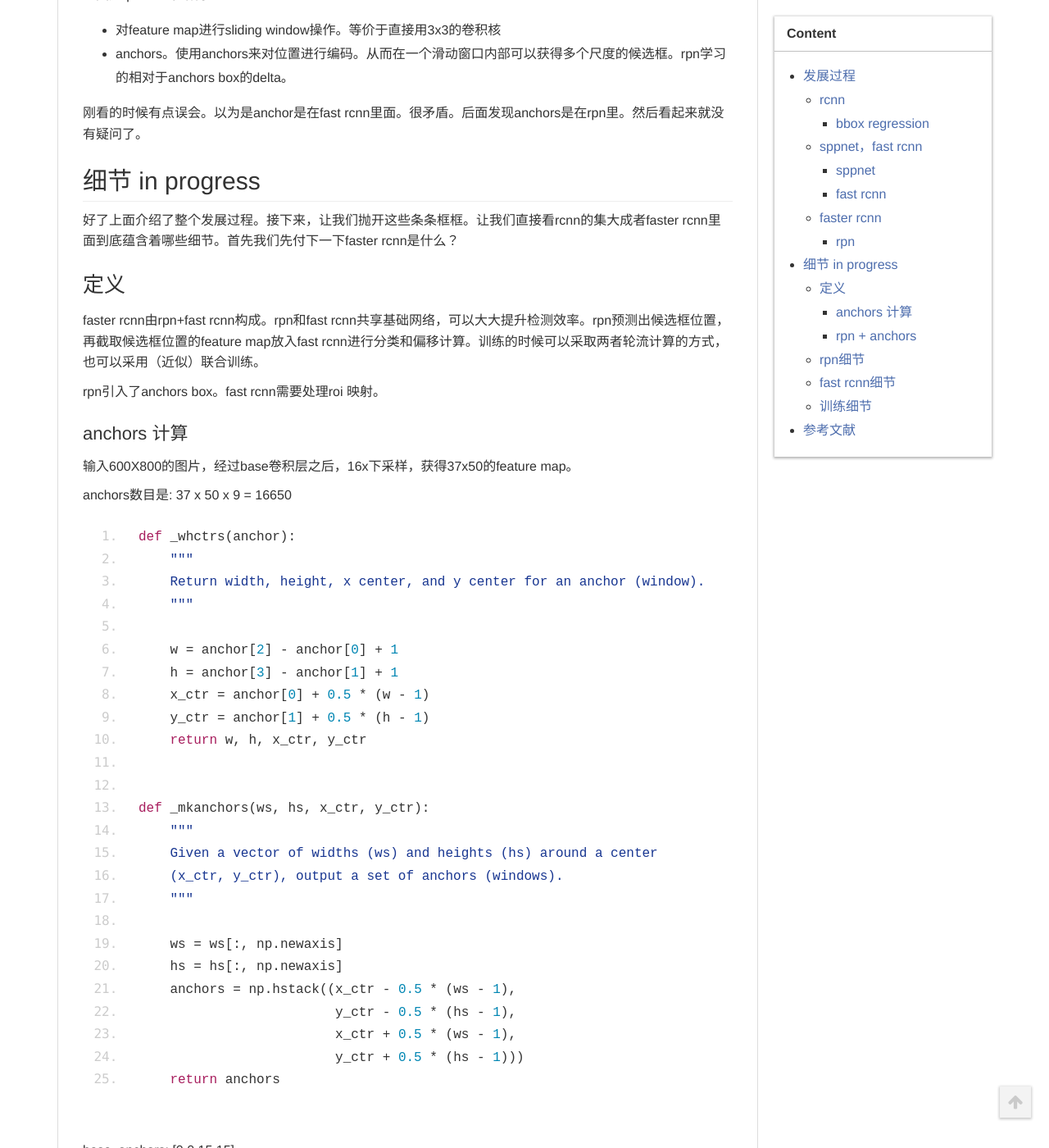
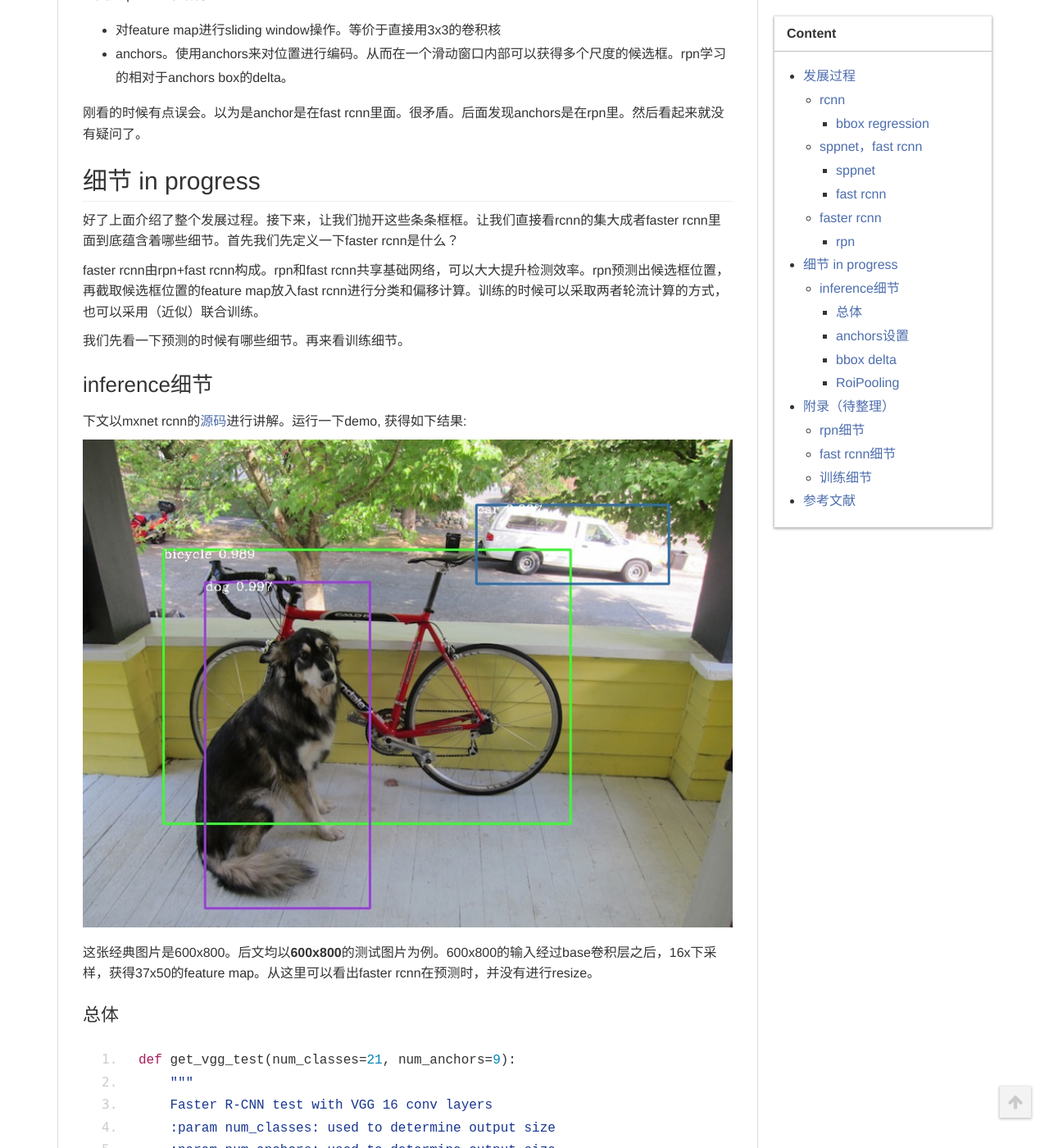
Before and after one commit to vsooda/vsooda.github.io, a Jekyll site: the page built from _posts/2018-02-22-faster-rcnn.markdown, in a window 1280 px wide and 1400 px high, scrolled down 4289 px. Shown: the whole window at 82% size. Built offline with Jekyll 4.4.1, drawn with Linux system fonts in a browser that asks for light colours; formulas are drawn with MathJax 3; some of the changed text lies outside the part shown.

Commit message:
faster rcnn

````diff
--- a/_posts/2018-02-22-faster-rcnn.markdown
+++ b/_posts/2018-02-22-faster-rcnn.markdown
@@ -114,91 +114,24 @@
 
 ## 细节 in progress
 
-好了上面介绍了整个发展过程。接下来，让我们抛开这些条条框框。让我们直接看rcnn的集大成者faster rcnn里面到底蕴含着哪些细节。首先我们先付下一下faster rcnn是什么？
-
-### 定义
+好了上面介绍了整个发展过程。接下来，让我们抛开这些条条框框。让我们直接看rcnn的集大成者faster rcnn里面到底蕴含着哪些细节。首先我们先定义一下faster rcnn是什么？
 
 faster rcnn由rpn+fast rcnn构成。rpn和fast rcnn共享基础网络，可以大大提升检测效率。rpn预测出候选框位置，再截取候选框位置的feature map放入fast rcnn进行分类和偏移计算。训练的时候可以采取两者轮流计算的方式，也可以采用（近似）联合训练。
 
-rpn引入了anchors box。fast rcnn需要处理roi 映射。
+我们先看一下预测的时候有哪些细节。再来看训练细节。
 
-#### anchors 计算
+### inference细节
 
-输入600X800的图片，经过base卷积层之后，16x下采样，获得37x50的feature map。
+下文以mxnet rcnn的[源码](https://github.com/apache/incubator-mxnet/tree/master/example/rcnn)进行讲解。运行一下demo, 获得如下结果:
 
-anchors数目是: 37 x 50 x 9 = 16650
+![](http://vsooda.github.io/assets/faster_rcnn/dog_result.jpg)
+
+这张经典图片是600x800。后文均以**600x800**的测试图片为例。600x800的输入经过base卷积层之后，16x下采样，获得37x50的feature map。从这里可以看出faster rcnn在预测时，并没有进行resize。
+
+#### 总体
 
 ```python
-def _whctrs(anchor):
-    """
-    Return width, height, x center, and y center for an anchor (window).
-    """
-
-    w = anchor[2] - anchor[0] + 1
-    h = anchor[3] - anchor[1] + 1
-    x_ctr = anchor[0] + 0.5 * (w - 1)
-    y_ctr = anchor[1] + 0.5 * (h - 1)
-    return w, h, x_ctr, y_ctr
-
-
-def _mkanchors(ws, hs, x_ctr, y_ctr):
-    """
-    Given a vector of widths (ws) and heights (hs) around a center
-    (x_ctr, y_ctr), output a set of anchors (windows).
-    """
-
-    ws = ws[:, np.newaxis]
-    hs = hs[:, np.newaxis]
-    anchors = np.hstack((x_ctr - 0.5 * (ws - 1),
-                         y_ctr - 0.5 * (hs - 1),
-                         x_ctr + 0.5 * (ws - 1),
-                         y_ctr + 0.5 * (hs - 1)))
-    return anchors
-```
-
-![](../assets/faster_rcnn/generate_anchors.png)
-
-base_anchors: [0 0 15 15]
-
-![](../assets/faster_rcnn/ratio_enum.png)
-
-ratio_anchors:
-
-```
-array([ -3.5,   2. ,  18.5,  13. ]),
-array([  0.,   0.,  15.,  15.]),
-array([  2.5,  -3. ,  12.5,  18. ])
-```
-
-再通过scale_enum:
-
-![](../assets/faster_rcnn/scale_enum.png)
-
-![](../assets/faster_rcnn/orig_anchors.png)
-
-以上anchors，加上每个网格的偏移:
-
-```
-0 0 0 0
-16 0 16 0
-32 0 32 0
-...
-768 576 768 576
-784 576 784 576
-```
-
-anchors大小变成变成1850x9x4。
-
-#### rpn + anchors
-
-rpn输出scores: 1x9x37x50
-
-bbox delta大小: 1x36x37x50
-
-为什么大小是这样的？要看一下rpn网络构造了。
-
-```python
-def get_vgg_test(num_classes=config.NUM_CLASSES, num_anchors=config.NUM_ANCHORS):
+def get_vgg_test(num_classes=21, num_anchors=9):
     """
     Faster R-CNN test with VGG 16 conv layers
     :param num_classes: used to determine output size
@@ -238,16 +171,16 @@
 
     rois = mx.symbol.Custom(
         cls_prob=rpn_cls_prob_reshape, bbox_pred=rpn_bbox_pred, im_info=im_info, name='rois',
-        op_type='proposal', feat_stride=config.RPN_FEAT_STRIDE,
+        op_type='proposal', feat_stride=16,
         scales=tuple(config.ANCHOR_SCALES), ratios=tuple(config.ANCHOR_RATIOS),
-        rpn_pre_nms_top_n=config.TEST.RPN_PRE_NMS_TOP_N, rpn_post_nms_top_n=config.TEST.RPN_POST_NMS_TOP_N,
-        threshold=config.TEST.RPN_NMS_THRESH, rpn_min_size=config.TEST.RPN_MIN_SIZE)
+        rpn_pre_nms_top_n=6000, rpn_post_nms_top_n=300,
+        threshold=0.7, rpn_min_size=16)
 
     _, out_shape, _ = rois.infer_shape(data=input_data_shape)
     print('rois shape: ', out_shape)  # 300x5
     # Fast R-CNN
     pool5 = mx.symbol.ROIPooling(
-        name='roi_pool5', data=relu5_3, rois=rois, pooled_size=(7, 7), spatial_scale=1.0 / config.RCNN_FEAT_STRIDE)
+        name='roi_pool5', data=relu5_3, rois=rois, pooled_size=(7, 7), spatial_scale=1.0 / 16)
     _, out_shape, _ = pool5.infer_shape(data=input_data_shape)
     print('pool5 shape: ', out_shape)  # 300x512x7x7
     # group 6
@@ -274,11 +207,11 @@
     return group
 ```
 
-已经在上面的加上每层的输出大小。应该一目了然了吧。
+已经在上面的源码加上每层的输出大小。应该一目了然了吧。
 
-需要注意的是rpn的输出一定会是固定大小(topN: 300), 否则就不是静态图了？
+需要注意的是rpn的输出一定会是固定大小(topN: 300), 否则就不是静态图了。
 
-但是通过层层过滤，会不会导致proposal不够topN呢。有可能。如果不够，则进行随机重复。这部分逻辑在proposal里面处理。
+但是通过层层过滤，会不会导致proposal不够topN呢？答案是：有可能。如果不够，则进行随机重复。这部分逻辑在proposal里面处理。
 
 ```python
  if len(keep) < post_nms_topN:
@@ -286,7 +219,157 @@
             keep = np.hstack((keep, pad))
 ```
 
+从上面网络结构可以看出，fast rcnn网络就剩下几个全连接层了，都是**常规操作**。
 
+现在放上这张图，就很清晰了吧。
+
+<img src="http://vsooda.github.io/assets/faster_rcnn/fast_rcnn.png" style="width:500px">
+
+现在剩下的所有细节都在`proposal`层了。怎么对rpn的输出进行处理，然后拿回来roi来到fast rcnn网络里面进行RoiPooling等后续操作呢？具体来说就是:
+
+* anchors怎么设置的
+* bbox delta是怎么算的呢？
+* 坐标在feature map大小还是原图大小还是0-1归一化范围呢？
+
+####  anchors设置
+
+anchors数目是: 37 x 50 x 9 = 16650
+
+先列一下后面会用到的bbox util函数:
+```python
+# xyxy to whxy
+def _whctrs(anchor):
+    """
+    Return width, height, x center, and y center for an anchor (window).
+    """
+    w = anchor[2] - anchor[0] + 1
+    h = anchor[3] - anchor[1] + 1
+    x_ctr = anchor[0] + 0.5 * (w - 1)
+    y_ctr = anchor[1] + 0.5 * (h - 1)
+    return w, h, x_ctr, y_ctr
+
+# whxy to xyxy
+def _mkanchors(ws, hs, x_ctr, y_ctr):
+    """
+    Given a vector of widths (ws) and heights (hs) around a center
+    (x_ctr, y_ctr), output a set of anchors (windows).
+    """
+    ws = ws[:, np.newaxis]
+    hs = hs[:, np.newaxis]
+    anchors = np.hstack((x_ctr - 0.5 * (ws - 1),
+                         y_ctr - 0.5 * (hs - 1),
+                         x_ctr + 0.5 * (ws - 1),
+                         y_ctr + 0.5 * (hs - 1)))
+    return anchors
+```
+
+现在开始看anchors box是怎么设置的。入口函数是:
+
+![](http://vsooda.github.io/assets/faster_rcnn/generate_anchors.png)
+
+_ratio_enum运行情况如下:
+
+![](http://vsooda.github.io/assets/faster_rcnn/ratio_enum.png)
+
+ratio_anchors 结果:
+
+```
+array([ -3.5,   2. ,  18.5,  13. ]),
+array([  0.,   0.,  15.,  15.]),
+array([  2.5,  -3. ,  12.5,  18. ])
+```
+
+再通过scale_enum:
+
+![](http://vsooda.github.io/assets/faster_rcnn/scale_enum.png)
+
+![](http://vsooda.github.io/assets/faster_rcnn/orig_anchors.png)
+
+
+以上anchors，加上每个网格的偏移:
+
+```
+0 0 0 0
+16 0 16 0
+32 0 32 0
+...
+768 576 768 576
+784 576 784 576
+```
+
+anchors大小变成变成1850x9x4。
+
+一句话总结:  **anchors box就是定义在feature map网格上的原图坐标的一些预定义框。计算proposal，就是对应网格的anchor box加上对应网格预测值（bbox delta）上**。
+
+
+#### bbox delta
+
+```python
+def nonlinear_pred(boxes, box_deltas):
+    """
+    Transform the set of class-agnostic boxes into class-specific boxes #rpn这里并没有分不同类别
+    by applying the predicted offsets (box_deltas)
+    :param boxes: !important [N 4]
+    :param box_deltas: [N, 4 * num_classes]
+    :return: [N 4 * num_classes]
+    """
+    if boxes.shape[0] == 0:
+        return np.zeros((0, box_deltas.shape[1]))
+
+    boxes = boxes.astype(np.float, copy=False)
+    widths = boxes[:, 2] - boxes[:, 0] + 1.0
+    heights = boxes[:, 3] - boxes[:, 1] + 1.0
+    ctr_x = boxes[:, 0] + 0.5 * (widths - 1.0)
+    ctr_y = boxes[:, 1] + 0.5 * (heights - 1.0)
+    dx = box_deltas[:, 0::4]
+    dy = box_deltas[:, 1::4]
+    dw = box_deltas[:, 2::4]
+    dh = box_deltas[:, 3::4]
+    pred_ctr_x = dx * widths[:, np.newaxis] + ctr_x[:, np.newaxis]
+    pred_ctr_y = dy * heights[:, np.newaxis] + ctr_y[:, np.newaxis]
+    pred_w = np.exp(dw) * widths[:, np.newaxis]
+    pred_h = np.exp(dh) * heights[:, np.newaxis]
+
+    pred_boxes = np.zeros(box_deltas.shape)
+    # x1
+    pred_boxes[:, 0::4] = pred_ctr_x - 0.5 * (pred_w - 1.0)
+    # y1
+    pred_boxes[:, 1::4] = pred_ctr_y - 0.5 * (pred_h - 1.0)
+    # x2
+    pred_boxes[:, 2::4] = pred_ctr_x + 0.5 * (pred_w - 1.0)
+    # y2
+    pred_boxes[:, 3::4] = pred_ctr_y + 0.5 * (pred_h - 1.0)
+
+    return pred_boxes
+```
+
+将以上源码对应到公式:
+
+$$t_x=(x-x_a)/w_a, t_y=(y-t_a)/h_a$$
+
+$$t_w=log(w/w_a), t_h=log(h/h_a)$$
+
+$$t_x^*=(x^*-x_a)/w_a, t_y^*=(y^*-t_a)/h_a$$
+
+$$t_w^*=log(w^*/w_a), t_h^*=log(h^*/h_a)$$
+
+其中$x$, $x_a$, $x^*$分别代表预测box，anchor box， ground-true box。
+
+通过以上函数处理box和delta。获得的坐标依旧是600x800范围。然后进行clip，并且对score进行过滤，nms，取top等。如前文所说，如果最终剩下的不足topN，则补足。
+
+好了，那么现在我们知道rpn出来的数据是原始图像的位置，怎么映射到feature map呢？从上述网络结构可知，答案在roiPooling中。
+
+#### RoiPooling
+
+来看一下RoiPooling的参数说明:
+
+> - **spatial_scale** (*float, required*) – Ratio of input feature map height (or w) to raw image height (or w). Equals the reciprocal of total stride in convolutional layer
+
+也就是roi映射直接除以stride的乘积（16）。并没有那么多事。
+
+
+
+## 附录（待整理）
 
 下面让我们一一解答一下问题:
 
@@ -304,25 +387,7 @@
 
 anchors what and why？
 
-**anchor box**：
-
-$$t_x=(x-x_a)/w_a, t_y=(y-t_a)/h_a$$
-
-$$t_w=log(w/w_a), t_h=log(h/h_a)$$
-
-$$t_x^*=(x^*-x_a)/w_a, t_y^*=(y^*-t_a)/h_a$$
-
-$$t_w^*=log(w^*/w_a), t_h^*=log(h^*/h_a)$$
-
-其中$x$, $x_a$, $x^*$分别代表预测box，anchor box， ground-true box。
-
 ### fast rcnn细节
-
-**偏移**：
-
-<img src="http://vsooda.github.io/assets/faster_rcnn/fast_rcnn.png" style="width:500px">
-
-
 
 
 **roi映射**:
````
Also changed, not shown: assets/faster_rcnn/dog_result.jpg (added).
